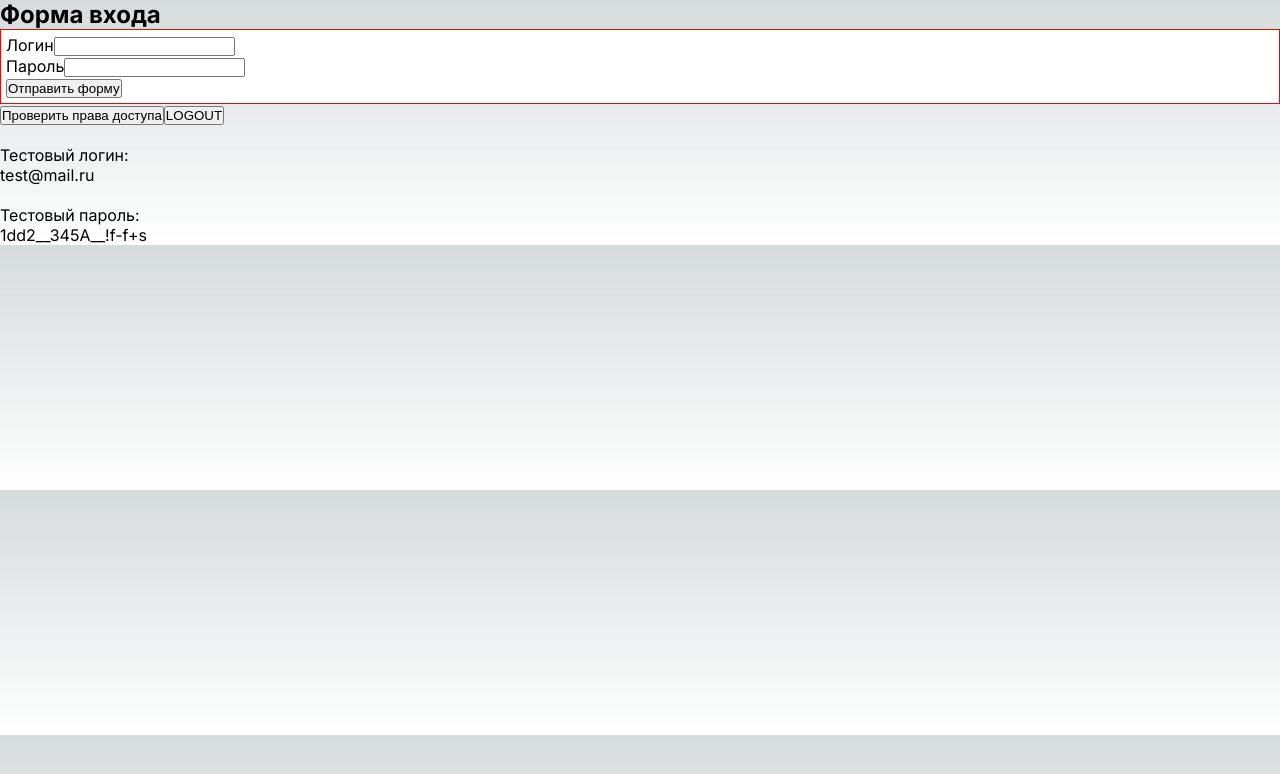
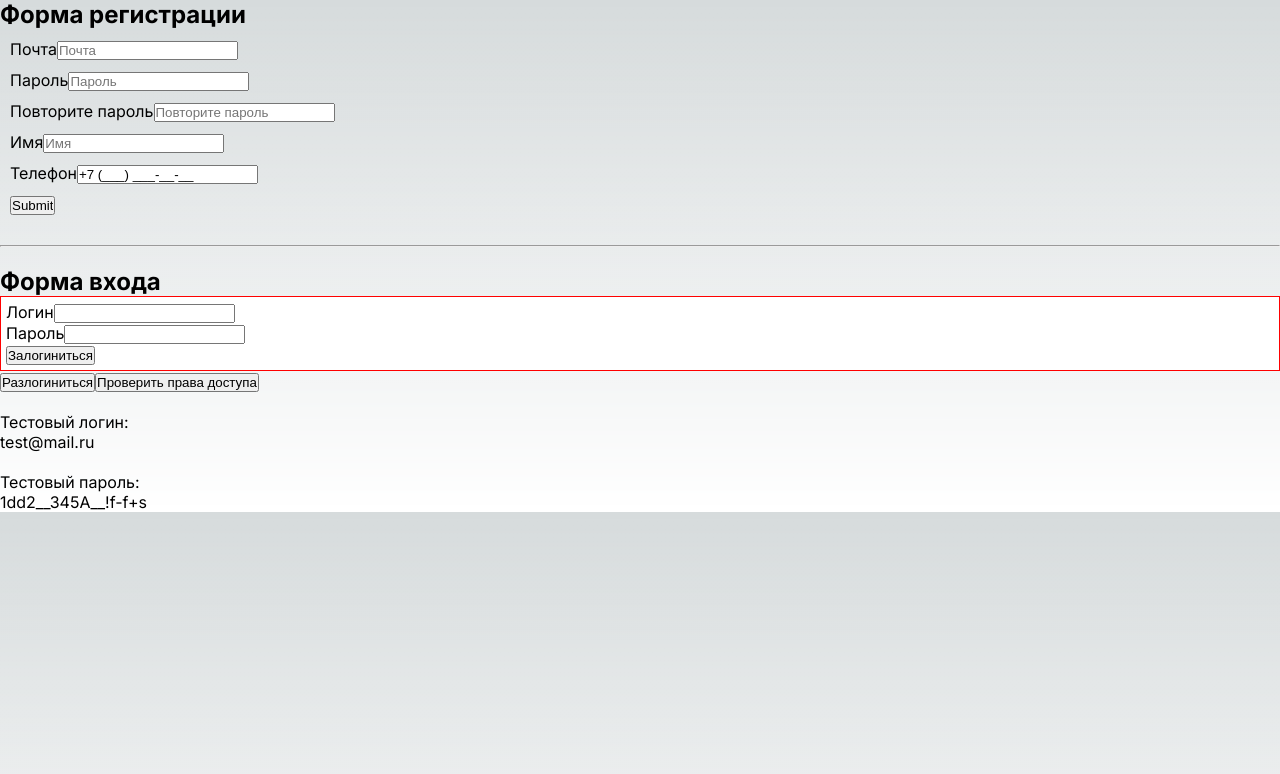
Before and after one commit to utavegu/medieval-store-client, a Next.js app: page / in a window 1280 px wide. Shown: the top 774 px of the page. Built offline with nearby package versions, Linux system fonts and the light colour scheme.

Commit message:
refactor: login-form component

```diff
--- a/src/app/page.tsx
+++ b/src/app/page.tsx
@@ -5,105 +5,31 @@
 
 'use client';
 
-import axios, { AxiosError } from 'axios';
-import React, { FormEvent, useState } from 'react';
+import React from 'react';
 import LoginForm from '@/components/LoginForm';
 import RegistrationForm from '@/components/RegistrationForm';
 
-const serverApiURL = 'http://localhost:4000/api';
-const getUsersEndpoint = `${serverApiURL}/users`;
-const loginEndpoint = `${serverApiURL}/auth/login`;
-const logoutEndpoint = `${serverApiURL}/auth/logout`;
-const testProtectEndpoint = `${serverApiURL}/auth/test`;
-const resreshTokenEndpoint = `${serverApiURL}/auth/refresh`;
+/*
+То что тут, позже будет в хэдере. Ну и обязательно ещё состояние активированности аккаунта проверяй и если нет, в ЛК ничего не подсовывай кроме настойчивой просьбы подтвердить аккаунт.
+useEffect(() => {
+  if (localStorage.getItem('accessToken')) {
+    store.checkAuth()
+  }
+}, [])
+*/
 
-// TODO: я бы из соображений секурности ещё автокомплит убрал, пожалуй
-
-const handleGetProtectEndpoint = async () => {
-  // TODO: Тут ещё есть такой момент, что если ацесс токен протух, то первым запросом он не пустит, но обновит ацесс токен. А вторым уже будет нормальный открытый доступ. Нужно вот как-то сделать чтобы для юзера это без подрыва происходило и он не замечал этих подкапотных дел и сразу просто получал доступ к ручке, если рефреш-токен ещё актуален. Тут, скорее всего в интерсепторе нужно будет что-то пошаманить.
-  // TODO: https или http в зависимости от ноденв продакшн
-  // Потому что только бэки умеют общаться через имя микросервиса, а фронту нужно указывать внешний адрес и на бэке настраивать его в корс ориджин
-  try {
-    const response = await axios.request({
-      method: 'get',
-      url: testProtectEndpoint,
-      headers: { Authorization: `Bearer ${localStorage.getItem('accessToken')}` },
-    });
-  } catch (error) {
-    console.error((error as AxiosError).message);
-  }
-};
-
-const handleLogout = async () => {
-  try {
-    const response = await axios.request({
-      method: 'get',
-      url: logoutEndpoint,
-      headers: { Authorization: `Bearer ${localStorage.getItem('accessToken')}` },
-      withCredentials: true, // без него не даст серверу затереть рефреш-токен
-    });
-    if (response?.statusText === 'OK') {
-      localStorage.removeItem('accessToken');
-    }
-  } catch (error) {
-    console.error((error as AxiosError).message);
-  }
-};
-
-axios.interceptors.response.use(
-  (response) => {
-    // Любой код состояния, находящийся в диапазоне 2xx, вызывает срабатывание этой функции
-    // Здесь можете сделать что-нибудь с ответом
-    return response;
-  },
-  (error) => {
-    // Любые коды состояния, выходящие за пределы диапазона 2xx, вызывают срабатывание этой функции
-    // Здесь можете сделать что-то с ошибкой ответа
-    // console.log('intercept error');
-    // console.log((error as AxiosError).message); // Request failed with status code 401
-
-    const errorMessage = error?.response?.data?.data?.errorMessage?.message; // TODO: Ну ппц... покороче до него точно никак не добраться? Ох уж эти обёртки аксиоса
-
-    if (errorMessage === 'TokenExpiredError') {
-      (async () => {
-        try {
-          const response = await axios.request({
-            method: 'get',
-            url: resreshTokenEndpoint,
-            withCredentials: true,
-          });
-
-          if (!response) {
-            return;
-          }
-
-          const accessToken = response?.data?.accessToken;
-
-          if (accessToken) {
-            localStorage.setItem('accessToken', accessToken);
-          }
-
-          // и вот где-то тут нужно повторить проваленный запрос, который привёл к перехвату этой ошибки интерцептором
-        } catch (error) {
-          console.error('Tokens update request error');
-          return error;
-        }
-      })();
-    }
-    // return Promise.reject(error);
-  }
-);
+// TODO: я бы из соображений секурности ещё автокомплит убрал, пожалуй (в формах)
 
 export default function Home() {
   return (
     <>
-      {/* <h2>Форма регистрации</h2>
+      <h2>Форма регистрации</h2>
       <RegistrationForm />
-      <br /><hr /><br /> */}
+      <br />
+      <hr />
+      <br />
       <h2>Форма входа</h2>
-      <LoginForm loginEndpoint={loginEndpoint} />
-      <button onClick={handleGetProtectEndpoint}>Проверить права доступа</button>
-      <button onClick={handleLogout}>LOGOUT</button>
+      <LoginForm />
       <br />
       <br />
       <p>Тестовый логин:</p>
--- a/src/components/LoginForm/index.tsx
+++ b/src/components/LoginForm/index.tsx
@@ -1,60 +1,35 @@
-import axios from 'axios';
-import { FC, FormEvent, useState } from 'react';
+/* eslint-disable @typescript-eslint/no-unused-vars */
+// import axios from 'axios';
+import { FC, FormEvent, useContext, useState } from 'react';
 import styles from './LoginForm.module.css';
+import { IUser } from '@/models/IUser';
+import { Context } from '@/store/context';
 
 // TODO: тут ещё добавить функциональность "забыли пароль?". И обеим формам "показать пароль" (чтобы символы не были звёздочками)
 
-type PropTypes = {
-  loginEndpoint: string;
-};
+const LoginForm = (): JSX.Element => {
+  const [email, setEmail] = useState<IUser['email']>(''); // TODO: Лучше также переделать на объект
+  const [password, setPassword] = useState<string>('');
+  const { store } = useContext(Context);
 
-const LoginForm: FC<PropTypes> = ({ loginEndpoint }): JSX.Element => {
-  const [email, setEmail] = useState('');
-  const [password, setPassword] = useState('');
-
-  const handleSubmit = async (event: FormEvent) => {
+  const handleSubmit = (event: FormEvent) => {
     event.preventDefault();
-    try {
-      // через Фетч
-      // await fetch(loginEndpoint, {
-      //   method: 'POST',
-      //   headers: {
-      //     'Content-Type': 'application/json;charset=utf-8'
-      //   },
-      //   body: JSON.stringify({
-      //     email,
-      //     password
-      //   }),
-      //   credentials: 'include'
-      // });
-
-      // через Аксиос
-      const response = await axios.request({
-        method: 'post',
-        url: loginEndpoint,
-        data: {
-          email,
-          password,
-        },
-        withCredentials: true, // А тут зачем? Забыл уже. Потыкайся и вспомни. Предположу, что иначе просто не запишет в куки рефреш-токен из успешного ответа сервера.
-      });
-      const accessToken = response.data.accessToken;
-      localStorage.setItem('accessToken', accessToken);
-    } catch (error) {
-      console.error(error);
-    }
+    store.login(email, password);
   };
 
   return (
+    <>
       <form
         onSubmit={handleSubmit}
         className={styles.loginForm}
       >
+        {/* TODO: Параграф, а не дивижин... и вообще сделай всё красиво, образец в админке вроде... или вон - форма регистрации. По хорошему форма должна быть одна, только с флагом - логин или регистрэйшн и незначительными изменениями логики (точнее это даже не флаг, а енумка. И некоторые поля рендерятся только в определенных формах. Только не переусложни смотри.). За образец бери "регистрэйшн" */}
         <div>
           <label htmlFor="email">Логин</label>
           <input
             type="email"
             id="email"
+            // placeholder='Логин'
             value={email}
             onChange={(e) => setEmail(e.target.value)}
           />
@@ -64,12 +39,26 @@ const LoginForm: FC<PropTypes> = ({ loginEndpoint }): JSX.Element => {
           <input
             type="password"
             id="password"
+            // placeholder='Пароль'
             value={password}
             onChange={(e) => setPassword(e.target.value)}
           />
         </div>
-      <button type="submit">Отправить форму</button>
+        <button type="submit">Залогиниться</button>
       </form>
+      <button
+        type="button"
+        onClick={() => store.logout()}
+      >
+        Разлогиниться
+      </button>
+      <button
+        type="button"
+        onClick={() => store.test()}
+      >
+        Проверить права доступа
+      </button>
+    </>
   );
 };
 
```
Also changed, not shown: 1 other file (tests, documents, lock files or other folders). Lines whose indentation alone changed are shown as unchanged.
